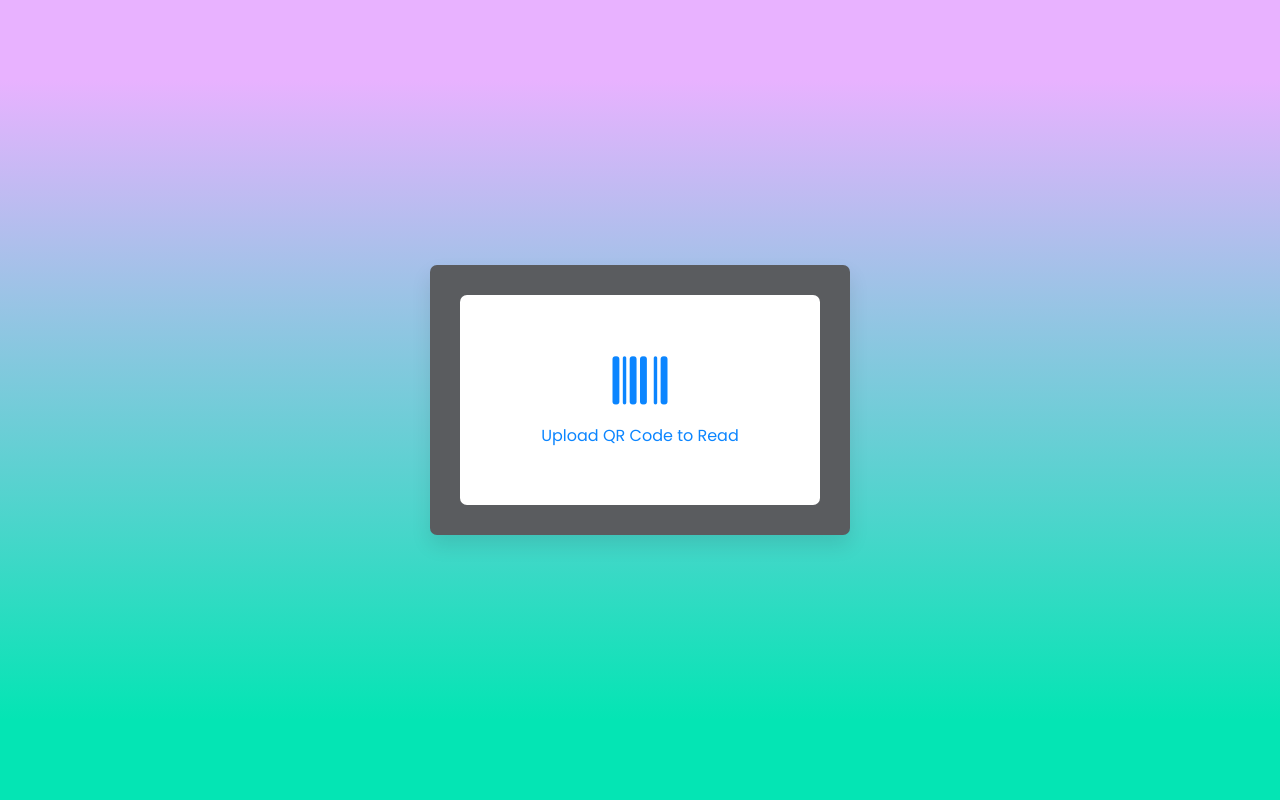
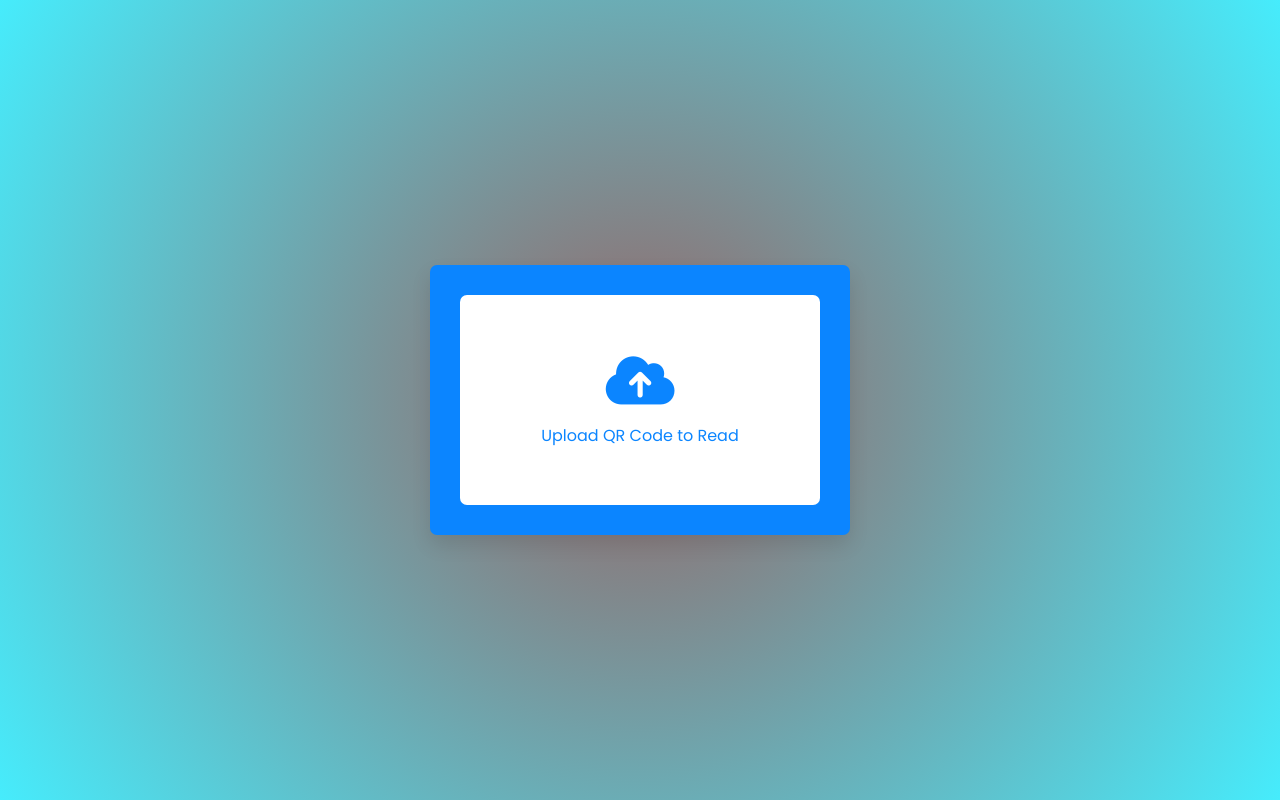
Before and after one commit to flawless933/qr-code-generator, a plain HTML site: page scn.html in a window 1280 px wide. Drawn offline with Linux system fonts and the light colour scheme.

Commit message:
Update scn.html

```diff
--- a/scn.html
+++ b/scn.html
@@ -1,9 +1,12 @@
 <!DOCTYPE html>
-<html lang="en">
+<html lang="en" dir="ltr">
   <head>
     <meta charset="utf-8">
-    <title>project by srinivas</title>
+    <title>QR Code Reader</title>
+    <meta name="viewport" content="width=device-width, initial-scale=1.0">
+    <link rel="stylesheet" href="https://cdnjs.cloudflare.com/ajax/libs/font-awesome/6.1.1/css/all.min.css">
     <style>
+      /* Import Google Font - Poppins */
 @import url('https://fonts.googleapis.com/css2?family=Poppins:wght@400;500;600;700&display=swap');
 *{
   margin: 0;
@@ -17,13 +20,17 @@ body{
   justify-content: center;
   min-height: 100vh;
   padding: 0 10px;
-  background-image: linear-gradient( #e8b2ff 10%, #04e5b4 90%);
-}
+  background: #E3F2FD;
+  background: rgb(249, 246, 246);
+background: -moz-radial-gradient(circle, rgba(149,101,101,1) 0%, rgba(70,236,252,1) 100%);
+background: -webkit-radial-gradient(circle, rgba(149,101,101,1) 0%, rgba(70,236,252,1) 100%);
+background: radial-gradient(circle, rgba(149,101,101,1) 0%, rgba(70,236,252,1) 100%);
+filter: progid:DXImageTransform.Microsoft.gradient(startColorstr="#956565",endColorstr="#46ecfc",GradientType=1);}
 .wrapper{
   height: 270px;
   width: 420px;
   border-radius: 7px;
-  background: #5a5c5f;
+  background: #0B85FF;
   padding: 30px 30px 35px;
   transition: height 0.2s ease;
   box-shadow: 0 10px 20px rgba(0,0,0,0.1);
@@ -134,8 +141,7 @@ textarea:hover::-webkit-scrollbar-thumb{
   }
 }
     </style>
-    <meta name="viewport" content="width=device-width, initial-scale=1.0">
-    <link rel="stylesheet" href="https://cdnjs.cloudflare.com/ajax/libs/font-awesome/6.1.1/css/all.min.css">
+
   </head>
   <body>
     <div class="wrapper">
@@ -143,21 +149,20 @@ textarea:hover::-webkit-scrollbar-thumb{
         <input type="file" hidden>
         <img src="#" alt="qr-code">
         <div class="content">
-            <i class="fa-solid fa-barcode"></i>
+          <i class="fas fa-cloud-upload"></i>
           <p>Upload QR Code to Read</p>
         </div>
       </form>
       <div class="details">
         <textarea spellcheck="false" disabled></textarea>
         <div class="buttons">
-          <button class="close" role="button">Close</button>
-          <button class="copy" role="button">Copy Text</button>
+          <button class="close">Close</button>
+          <button class="copy">Copy Text</button>
         </div>
       </div>
     </div>
-
     <script>
-        const wrapper = document.querySelector(".wrapper"),
+      const wrapper = document.querySelector(".wrapper"),
 form = document.querySelector("form"),
 fileInp = form.querySelector("input"),
 infoText = form.querySelector("p"),
```
